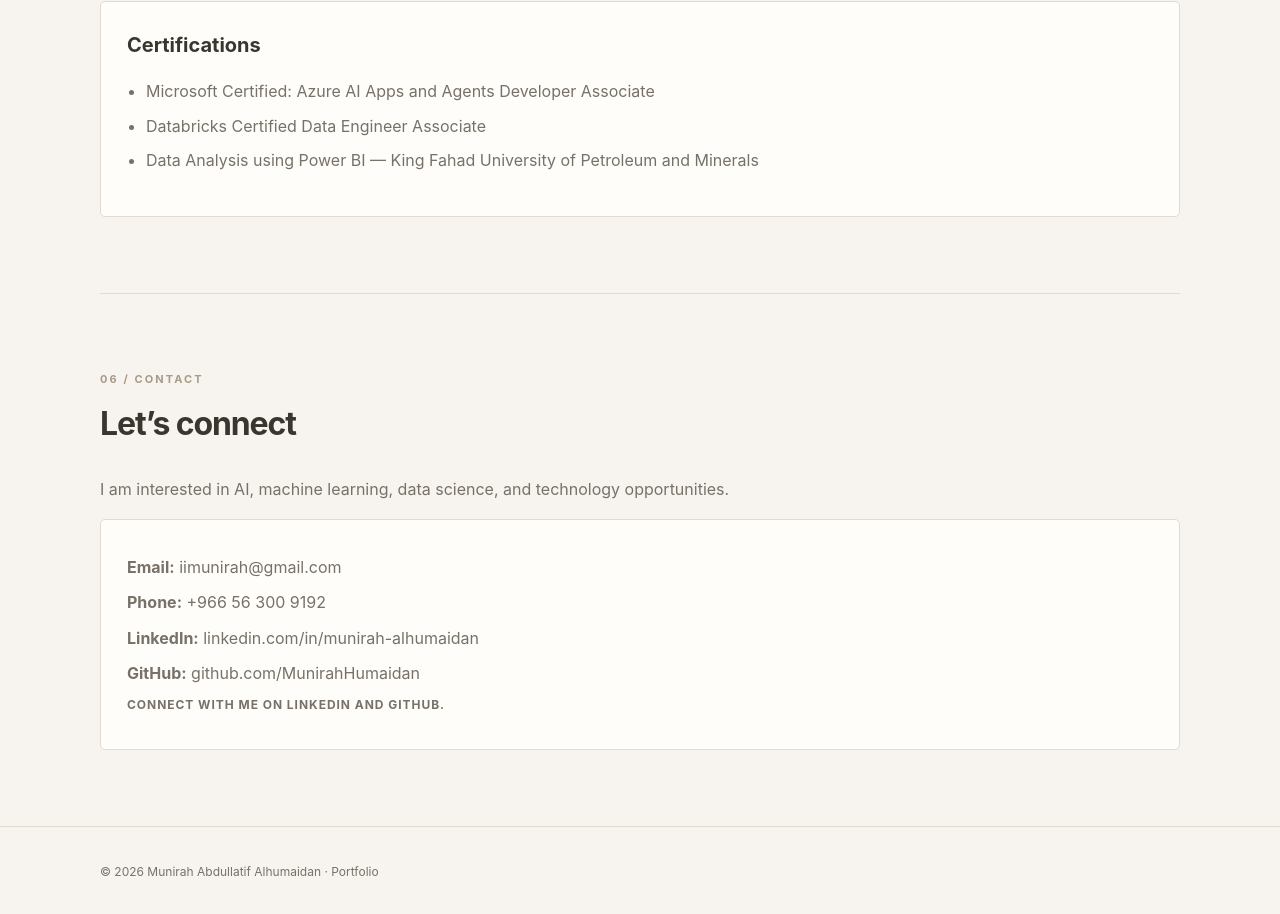
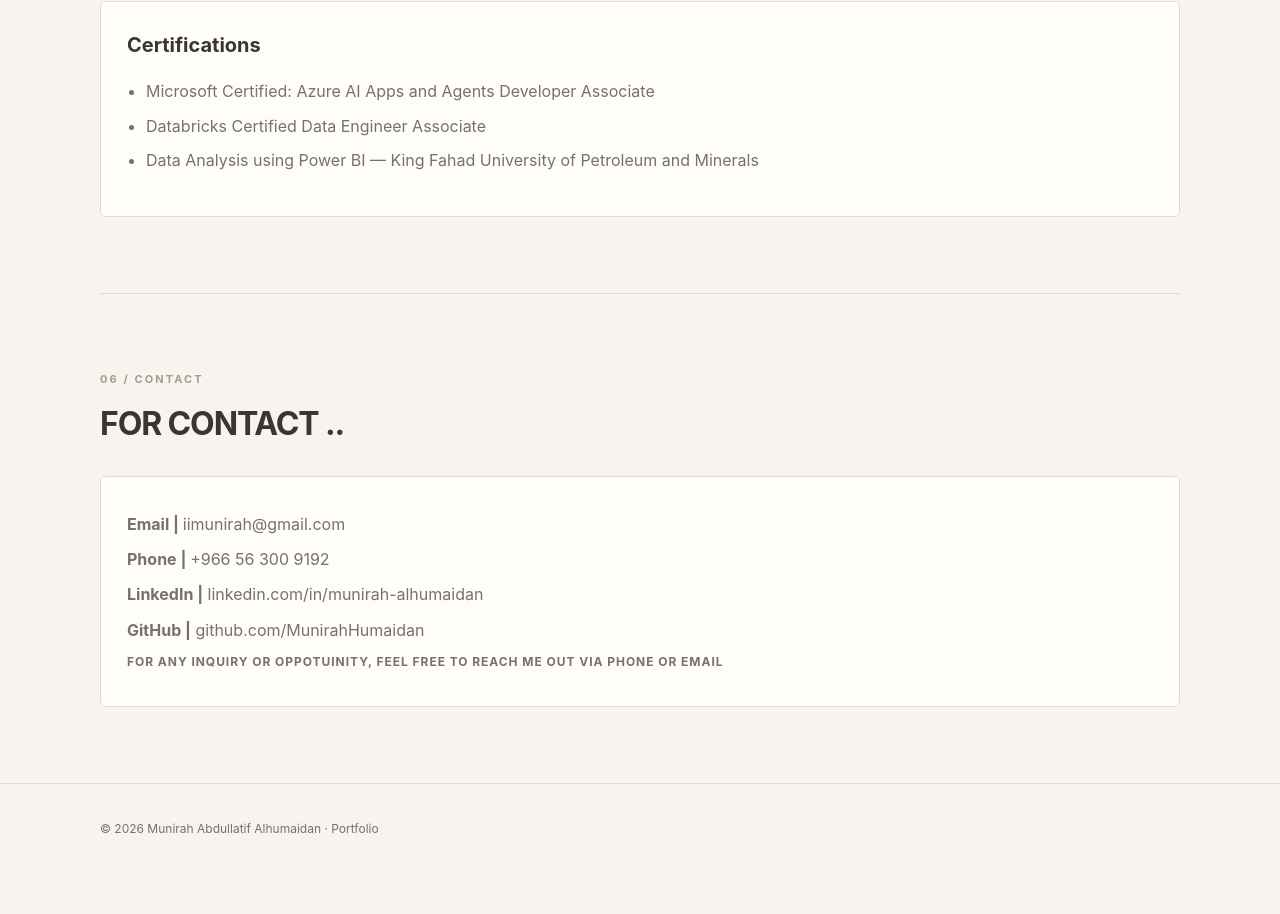
Before and after one commit to MunirahHumaidan/MunirahHumaidan.github.io, a plain HTML site: page index.html in a window 1280 px wide. Shown: the part 3546-4460 px from the top of the page. After the commit the page ends 4421 px from the top, so only its background shows below. Drawn offline with Linux system fonts and the light colour scheme.

Commit message:
Revise contact section layout and content
Updated contact section with new headings and formatting.

```diff
--- a/index.html
+++ b/index.html
@@ -60,8 +60,8 @@ footer{padding:35px 0;color:var(--muted);font-size:12px;border-top:1px solid var
 <div class="card"><div class="meta">2026</div><h3>AI Engineering Bootcamp</h3><p>Saudi Digital Academy</p></div>
 <div class="card"><div class="meta">2026</div><h3>Data Science Bootcamp</h3><p>Saudi Digital Academy</p></div>
 </div><div class="card" style="margin-top:18px"><h3>Certifications</h3><ul><li>Microsoft Certified: Azure AI Apps and Agents Developer Associate</li><li>Databricks Certified Data Engineer Associate</li><li>Data Analysis using Power BI — King Fahad University of Petroleum and Minerals</li></ul></div></section>
-<section id="contact"><div class="kicker">06 / Contact</div><h2>Let’s connect</h2><p class="lead">I am interested in AI, machine learning, data science, and technology opportunities.</p>
-<div class="card"><p><strong>Email:</strong> <a href="mailto:iimunirah@gmail.com">iimunirah@gmail.com</a></p><p><strong>Phone:</strong> <a href="tel:+966563009192">+966 56 300 9192</a></p><p><strong>LinkedIn:</strong> <a href="https://www.linkedin.com/in/munirah-alhumaidan" target="_blank" rel="noopener">linkedin.com/in/munirah-alhumaidan</a></p><p><strong>GitHub:</strong> <a href="https://github.com/MunirahHumaidan" target="_blank" rel="noopener">github.com/MunirahHumaidan</a></p><p class="meta">Connect with me on LinkedIn and GitHub.</p></div></section>
+<section id="contact"><div class="kicker">06 / Contact</div><h2>FOR CONTACT .. </h2>
+<div class="card"><p><strong>Email | </strong> <a href="mailto:iimunirah@gmail.com">iimunirah@gmail.com</a></p><p><strong>Phone | </strong> <a href="tel:+966563009192">+966 56 300 9192</a></p><p><strong>LinkedIn |</strong> <a href="https://www.linkedin.com/in/munirah-alhumaidan" target="_blank" rel="noopener">linkedin.com/in/munirah-alhumaidan</a></p><p><strong>GitHub |</strong> <a href="https://github.com/MunirahHumaidan" target="_blank" rel="noopener">github.com/MunirahHumaidan</a></p><p class="meta">For any inquiry or oppotuinity, feel free to reach me out via phone or email</p></div></section>
 </div></main>
 <footer><div class="wrap">© 2026 Munirah Abdullatif Alhumaidan · Portfolio</div></footer>
 </body></html>
```
